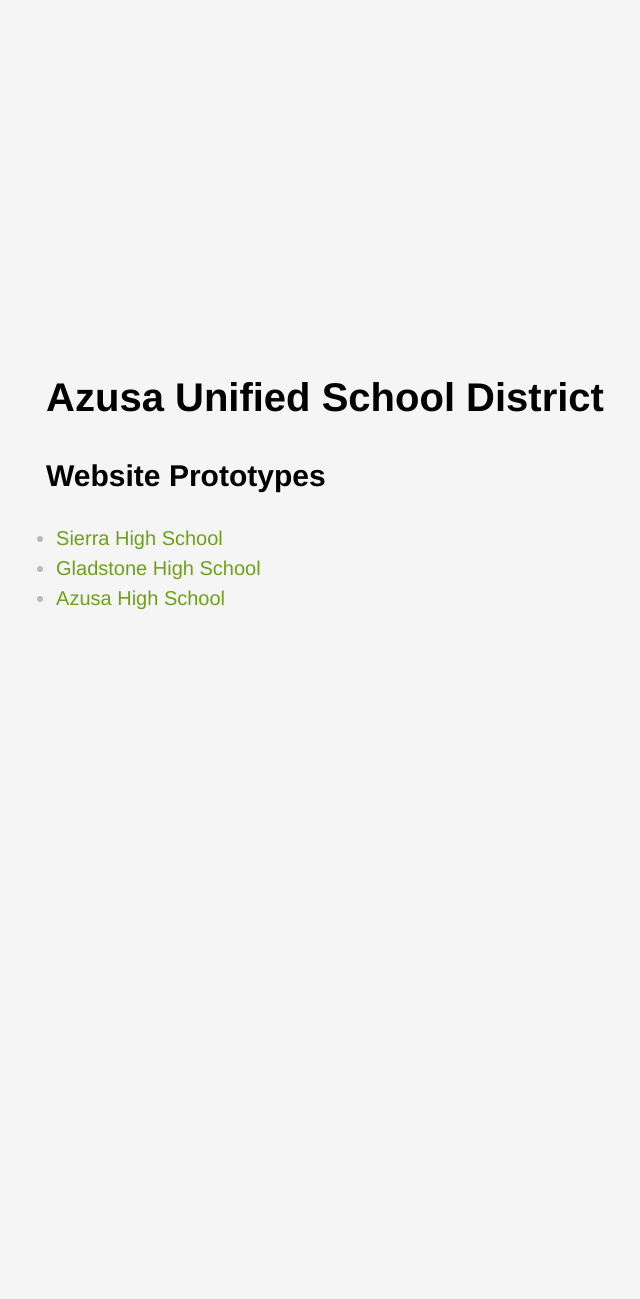
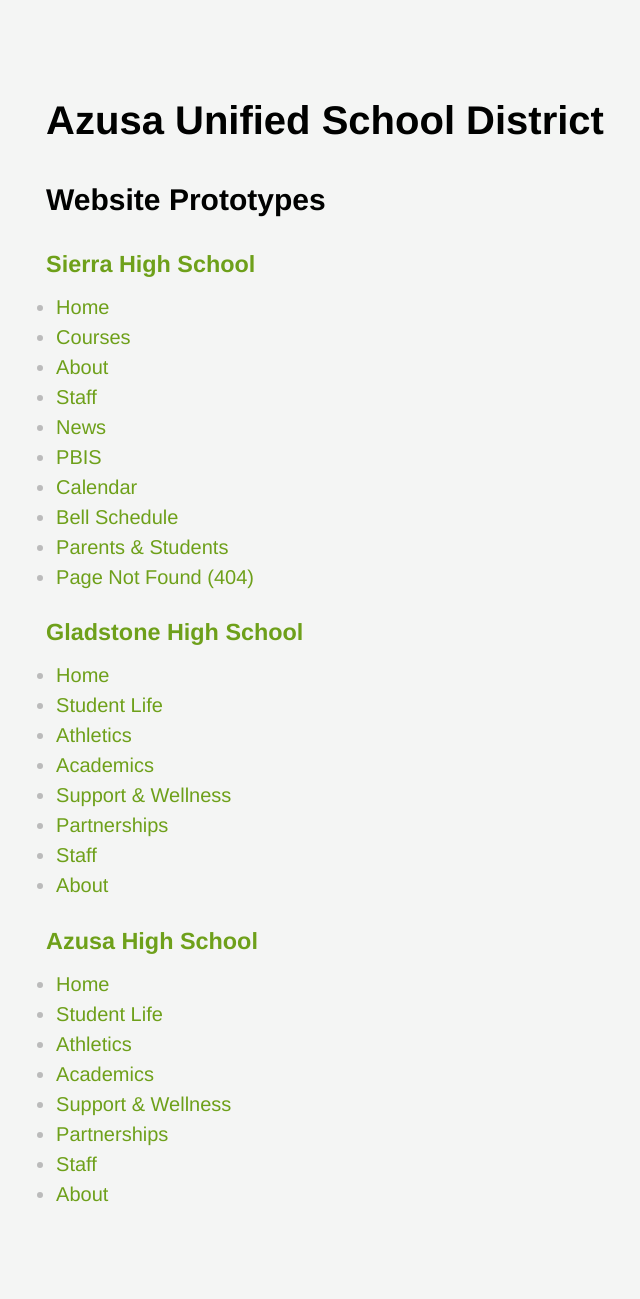
Before and after one commit to Crazeformarvel/azusa-project, a Jekyll site: the page built from index.markdown, in a window 1280 px wide. Shown: the whole page, without its empty margins (315-955 px from the left). Built offline with Jekyll 4.4.1, drawn with Linux system fonts in a browser that asks for light colours; our own code applies the rules of GitHub Pages for plain Markdown files; before the commit the page ends 980 px from its top, so only the background shows below that.

Commit message:
Update index.markdown

```diff
--- a/index.markdown
+++ b/index.markdown
@@ -6,6 +6,37 @@ layout: default
 
 ## Website Prototypes
 
-* [Sierra High School](http://sierrahighschool.jimthoburn.com)
-* [Gladstone High School](http://gladstonehighschool.jimthoburn.com)
-* [Azusa High School](http://azusahighschool.jimthoburn.com)
+### [Sierra High School](http://sierrahighschool.jimthoburn.com)
+
+* [Home](http://sierrahighschool.jimthoburn.com)
+* [Courses](http://sierrahighschool.jimthoburn.com/academics)
+* [About](http://sierrahighschool.jimthoburn.com/about)
+* [Staff](http://sierrahighschool.jimthoburn.com/staff)
+* [News](http://sierrahighschool.jimthoburn.com/news)
+* [PBIS](http://sierrahighschool.jimthoburn.com/pbis)
+* [Calendar](http://sierrahighschool.jimthoburn.com/calendar)
+* [Bell Schedule](http://sierrahighschool.jimthoburn.com/schedule)
+* [Parents & Students](http://sierrahighschool.jimthoburn.com/parents)
+* [Page Not Found (404)](http://sierrahighschool.jimthoburn.com/404)
+
+### [Gladstone High School](http://gladstonehighschool.jimthoburn.com)
+
+* [Home](http://gladstonehighschool.jimthoburn.com)
+* [Student Life](http://gladstonehighschool.jimthoburn.com/life/)
+* [Athletics](http://gladstonehighschool.jimthoburn.com/athletics/)
+* [Academics](http://gladstonehighschool.jimthoburn.com/academics/)
+* [Support & Wellness](http://gladstonehighschool.jimthoburn.com/wellness/)
+* [Partnerships](http://gladstonehighschool.jimthoburn.com/partnerships/)
+* [Staff](http://gladstonehighschool.jimthoburn.com/staff/)
+* [About](http://gladstonehighschool.jimthoburn.com/about/)
+
+### [Azusa High School](http://azusahighschool.jimthoburn.com)
+
+* [Home](http://azusahighschool.jimthoburn.com)
+* [Student Life](http://azusahighschool.jimthoburn.com/life/)
+* [Athletics](http://azusahighschool.jimthoburn.com/athletics/)
+* [Academics](http://azusahighschool.jimthoburn.com/academics/)
+* [Support & Wellness](http://azusahighschool.jimthoburn.com/wellness/)
+* [Partnerships](http://azusahighschool.jimthoburn.com/partnerships/)
+* [Staff](http://azusahighschool.jimthoburn.com/staff/)
+* [About](http://azusahighschool.jimthoburn.com/about/)
```
